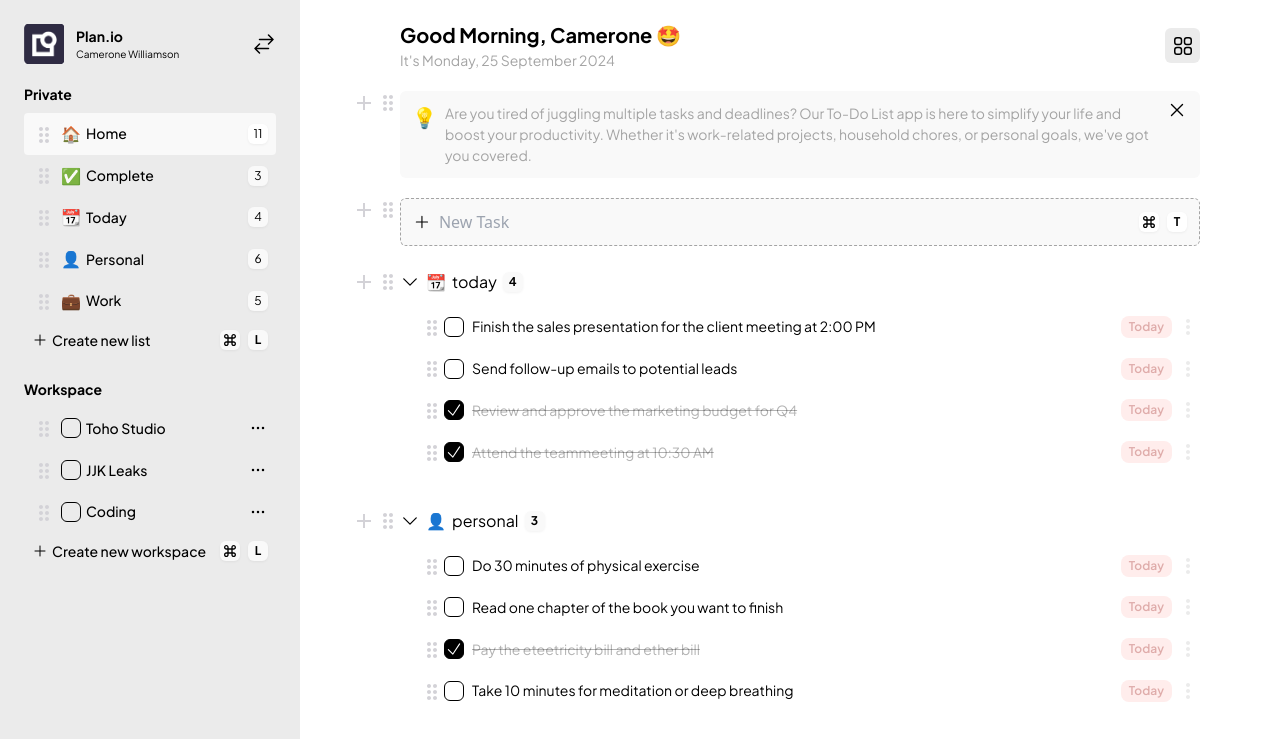
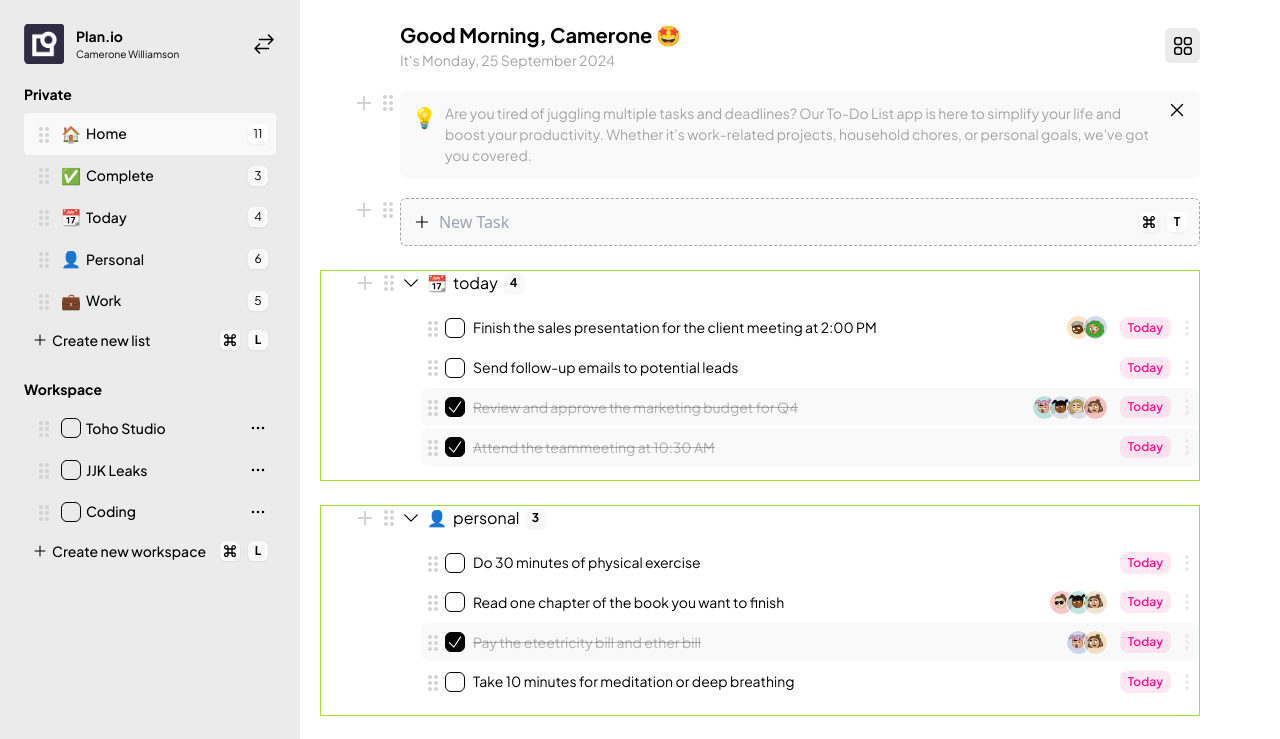
Before and after one commit to nukucode/task, a Next.js app: page / in a window 1280 px wide. Shown: the top 739 px of the page. Built offline with nearby package versions, Linux system fonts and the light colour scheme.

Commit message:
🎨 implement drag & drop

```diff
--- a/data/data.js
+++ b/data/data.js
@@ -1,3 +1,11 @@
+import Avatar1 from "../public/img/avatar/1.png";
+import Avatar2 from "../public/img/avatar/2.png";
+import Avatar3 from "../public/img/avatar/3.png";
+import Avatar4 from "../public/img/avatar/4.png";
+import Avatar5 from "../public/img/avatar/5.png";
+import Avatar6 from "../public/img/avatar/6.png";
+import Avatar7 from "../public/img/avatar/7.png";
+
 export const data = [
   {
     id: "1",
@@ -6,16 +14,29 @@ export const data = [
     taskCount: 4,
     tasks: [
       {
-        _id: 1,
+        _id: '1',
         title:
           "Finish the sales presentation for the client meeting at 2:00 PM",
         note: "",
         dueDate: "2024-09-27",
         isCompleted: false,
+        assign: [
+          {
+            id: "1",
+            name: "John Doe",
+            avatar: Avatar1,
+          },
+
+          {
+            id: "2",
+            name: "Alya Smith",
+            avatar: Avatar2,
+          },
+        ],
       },
 
       {
-        _id: 2,
+        _id: '2',
         title: "Send follow-up emails to potential leads",
         note: "",
         dueDate: "2024-09-27",
@@ -23,15 +44,40 @@ export const data = [
       },
 
       {
-        _id: 3,
+        _id: '3',
         title: "Review and approve the marketing budget for Q4",
         note: "",
         dueDate: "2024-09-27",
         isCompleted: true,
+        assign: [
+          {
+            id: "1",
+            name: "Kira Knose",
+            avatar: Avatar3,
+          },
+
+          {
+            id: "2",
+            name: "Utahime Gojo",
+            avatar: Avatar4,
+          },
+
+          {
+            id: "3",
+            name: "Nobara Kasube",
+            avatar: Avatar5,
+          },
+
+          {
+            id: "4",
+            name: "Megumi Fushiguro",
+            avatar: Avatar6,
+          },
+        ],
       },
 
       {
-        _id: 4,
+        _id: '4',
         title: "Attend the teammeeting at 10:30 AM",
         note: "",
         dueDate: "2024-09-27",
@@ -46,7 +92,7 @@ export const data = [
     taskCount: 3,
     tasks: [
       {
-        _id: 1,
+        _id: '1',
         title: "Do 30 minutes of physical exercise",
         note: "",
         dueDate: "2024-09-27",
@@ -54,23 +100,55 @@ export const data = [
       },
 
       {
-        _id: 2,
+        _id: '2',
         title: "Read one chapter of the book you want to finish",
         note: "",
         dueDate: "2024-09-27",
         isCompleted: false,
+        assign: [
+          {
+            id: "1",
+            name: "Romeyo Sakuna",
+            avatar: Avatar7,
+          },
+
+          {
+            id: "2",
+            name: "Mahito ",
+            avatar: Avatar4,
+          },
+
+          {
+            id: "3",
+            name: "Kenjaku",
+            avatar: Avatar6,
+          },
+        ],
       },
 
       {
-        _id: 3,
+        _id: '3',
         title: "Pay the eteetricity bill and ether bill",
         note: "",
         dueDate: "2024-09-27",
         isCompleted: true,
+        assign: [
+          {
+            id: "1",
+            name: "Maki",
+            avatar: Avatar3,
+          },
+
+          {
+            id: "2",
+            name: "Yuta Okatsu",
+            avatar: Avatar6,
+          },
+        ],
       },
 
       {
-        _id: 4,
+        _id: '4',
         title: "Take 10 minutes for meditation or deep breathing",
         note: "",
         dueDate: "2024-09-27",
@@ -85,7 +163,7 @@ export const data = [
     taskCount: 5,
     tasks: [
       {
-        _id: 1,
+        _id: '1',
         title: "Complete Monthly Report",
         note: "",
         dueDate: "2024-09-27",
@@ -93,7 +171,7 @@ export const data = [
       },
 
       {
-        _id: 2,
+        _id: '2',
         title: "Send subcribe-up emails to potential leads",
         note: "",
         dueDate: "2024-09-27",
@@ -101,7 +179,7 @@ export const data = [
       },
 
       {
-        id: 3,
+        id: '3',
         title: "Review and approve the marketing budget for Q3",
         note: "",
         dueDate: "2024-09-27",
@@ -109,7 +187,7 @@ export const data = [
       },
 
       {
-        id: 4,
+        id: '4',
         title: "Attend the teammeeting at 12:30 AM",
         note: "",
         dueDate: "2024-09-27",
--- a/src/app/page.js
+++ b/src/app/page.js
@@ -1,17 +1,13 @@
-"use client"
+"use client";
 
 import { Home } from "@/components/Home";
 import { Sidebar } from "@/components/Sidebar";
-import { DndProvider } from "react-dnd";
-import { HTML5Backend } from "react-dnd-html5-backend";
 
 function page() {
   return (
     <div className="flex bg-white">
       <Sidebar />
-      <DndProvider backend={HTML5Backend}>
-        <Home />
-      </DndProvider>
+      <Home />
     </div>
   );
 }
--- a/src/components/Home.jsx
+++ b/src/components/Home.jsx
@@ -5,8 +5,33 @@ import { InputContainer } from "./InputContainer";
 import { TipContainer } from "./TipContainer";
 import { TaskContainer } from "./TaskContainer";
 import { data } from "../../data/data";
+import { DragDropContext, Droppable, Draggable } from "react-beautiful-dnd";
+import { useState } from "react";
 
 function Home() {
+  const [containers, setContainers] = useState(data);
+
+  // a little function to help with us with reordering the results
+  const reorder = (list, startIndex, endIndex) => {
+    const results = Array.from(list);
+    const [removed] = results.splice(startIndex, 1);
+    results.splice(endIndex, 0, removed);
+
+    return results;
+  };
+
+  const onDragEnd = (result) => {
+    if (!result.destination) {
+      return;
+    }
+    const items = reorder(
+      containers,
+      result.source.index,
+      result.destination.index
+    );
+    setContainers(items);
+  };
+
   return (
     <main className=" relative overflow-auto z-[1] lg:ml-[300px] w-full py-5 px-5 lg:pr-[5rem]">
       <Header />
@@ -25,15 +50,31 @@ function Home() {
       </div>
       <TipContainer />
       <InputContainer />
-      {data.map((item, i) => (
+      <DragDropContext onDragEnd={onDragEnd}>
+        <Droppable droppableId="droppable">
+          {(provided) => (
+            <div ref={provided.innerRef} {...provided.droppableProps}>
+              {containers.map((item, i) => (
+                <Draggable key={item.id} draggableId={item.id} index={i}>
+                  {(provided) => (
                     <TaskContainer
-          key={i}
+                      ref={provided.innerRef}
+                      {...provided.draggableProps}
+                      {...provided.dragHandleProps}
                       title={item.title}
                       taskCount={item.taskCount}
                       icon={item.icon}
                       tasks={item.tasks}
+                      key={item.id}
+                      index={i}
                     />
+                  )}
+                </Draggable>
               ))}
+            </div>
+          )}
+        </Droppable>
+      </DragDropContext>
     </main>
   );
 }
--- a/src/components/Task.jsx
+++ b/src/components/Task.jsx
@@ -1,12 +1,32 @@
 import DragIndicatorIcon from "@mui/icons-material/DragIndicator";
 import MoreVertOutlinedIcon from "@mui/icons-material/MoreVertOutlined";
 import { CheckIcon } from "@heroicons/react/24/solid";
-import { useState } from "react";
+import React, { useState } from "react";
+import Image from "next/image";
 
-function Task({ task, isCompleted, date }) {
+function Task({ task, isCompleted, date, assign }) {
   const [isDone, setIsDone] = useState(isCompleted);
+
+  let randomColors = [
+    "#E01F16",
+    "#E09216",
+    "#00958A",
+    "#8391a1",
+    "#4B68B8",
+    "#B8994B",
+  ];
+
+  // choose a randomColor function
+  const randomColor = () => {
+    return randomColors[Math.floor(Math.random() * randomColors.length)];
+  };
+
   return (
-    <div className=" flex justify-between items-center py-2 hover:bg-active rounded-lg">
+    <div
+      className={`flex justify-between items-center py-[6px] hover:bg-active rounded-lg ${
+        isCompleted && "bg-[#f9f9f9]"
+      } my-[2px]`}
+    >
       <div className="flex items-center">
         <button>
           <DragIndicatorIcon className="h-4 text-icon" />
@@ -32,13 +52,33 @@ function Task({ task, isCompleted, date }) {
           {task}
         </p>
       </div>
-      <div className="flex items-center space-x-1 cursor-pointer">
-        <div className="bg-[#ffedec] px-2 py-[2px] rounded-lg">
-          <p className="font-plusSans text-[#dfacaa] font-semibold text-[12px]">
-            Today
-          </p>
+
+      <div className="flex items-center space-x-3">
+        <div className="flex  items-center">
+          {assign &&
+            React.Children.toArray(
+              assign.map((data) => (
+                <div
+                  style={{ backgroundColor: `${randomColor()}40` }}
+                  className={`w-[25px] h-[25px] -ml-[8px] hover:ml-[0] transition-all duration-50 ease-in-out cursor-pointer rounded-full flex items-center justify-center border-[0.1px] border-white`}
+                >
+                  <Image
+                    src={data.avatar}
+                    alt="avatar"
+                    className="w-[20px] h-[20px] rounded-full"
+                  />
+                </div>
+              ))
+            )}
         </div>
-        <MoreVertOutlinedIcon className="text-silverGray hover:text-white cursor-pointer" />
+        <div className="flex items-center space-x-1 cursor-pointer">
+          <div className="bg-[#ff1493]/10 px-2 py-[2px] rounded-lg">
+            <p className="font-plusSans text-[#ff1493] font-semibold text-[12px]">
+              Today
+            </p>
+          </div>
+          <MoreVertOutlinedIcon className="text-silverGray hover:text-white cursor-pointer" />
+        </div>
       </div>
     </div>
   );
--- a/src/components/TaskContainer.jsx
+++ b/src/components/TaskContainer.jsx
@@ -7,7 +7,7 @@ import { ChevronDownIcon, ChevronUpIcon } from "@heroicons/react/24/outline";
 function TaskContainer({ title, taskCount, icon, tasks }) {
   const [expend, setExpend] = useState(false);
   return (
-    <div className=" flex my-6 lg:pl-[2rem]">
+    <div className="border-[#a4e229] border flex my-6 lg:pl-[2rem]">
       <div className="hidden lg:flex">
         <AddIcon className="text-icon" />
         <DragIndicatorIcon className="text-icon" />
@@ -34,16 +34,20 @@ function TaskContainer({ title, taskCount, icon, tasks }) {
             <span>{icon}</span>
             <h3 className="font-plusSans">{title}</h3>
             <div className="bg-active w-[20px] h-[20px] flex items-center justify-center rounded-md drop-shadow-sm">
-              <p className="font-plusSans text-[12px] font-bold">
-                {taskCount}
-              </p>
+              <p className="font-plusSans text-[12px] font-bold">{taskCount}</p>
             </div>
           </div>
         </div>
 
         <div className={`py-3 pl-5 ${expend && "hidden"}`}>
           {React.Children.toArray(
-            tasks.map((task, i) => <Task task={task.title} isCompleted={task.isCompleted} />)
+            tasks.map((task, i) => (
+              <Task
+                task={task.title}
+                isCompleted={task.isCompleted}
+                assign={task.assign}
+              />
+            ))
           )}
         </div>
       </div>
```
Lines whose indentation alone changed are shown as unchanged.
